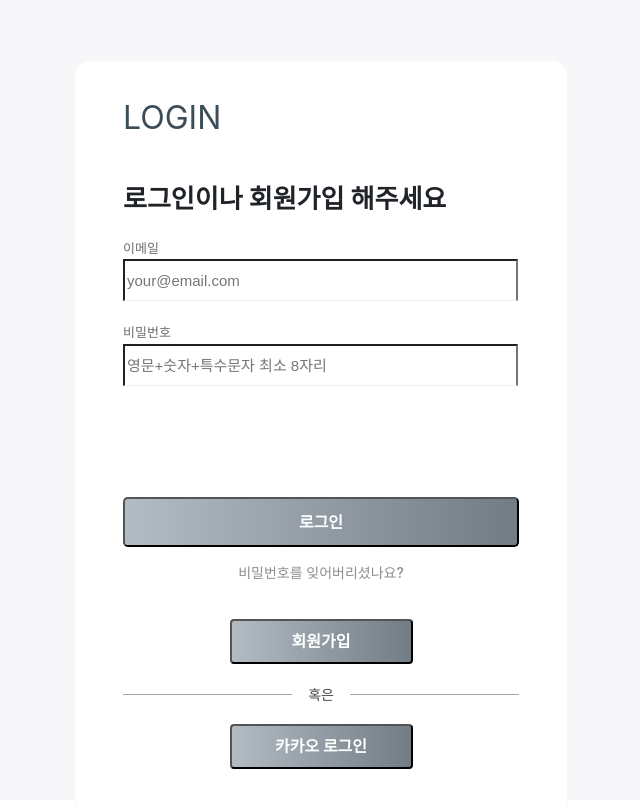
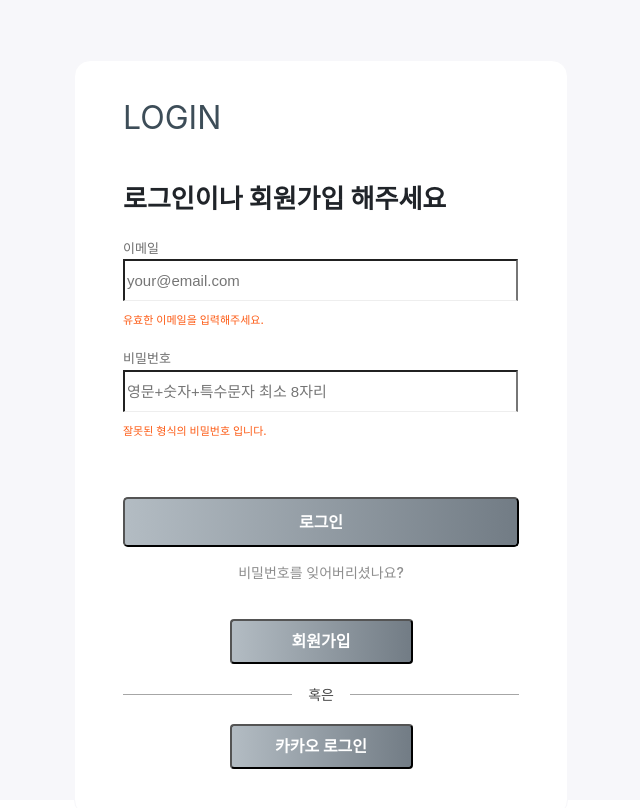
Before and after one commit to Joe-wonho/blog-side, a React (Create React App) app in the folder client/: page /login in a window 1280 px wide. Shown: the top 808 px of the page, without its empty margins (319-959 px from the left). Built offline with nearby package versions, Linux system fonts and the light colour scheme.

Commit message:
feat: 로그인 회원가입 기능 구현

```diff
--- a/client/package.json
+++ b/client/package.json
@@ -7,10 +7,13 @@
     "@testing-library/react": "^13.4.0",
     "@testing-library/user-event": "^13.5.0",
     "@types/jest": "^27.5.2",
+    "@types/lodash": "^4.14.195",
     "@types/node": "^16.18.34",
     "@types/react": "^18.2.7",
     "@types/react-dom": "^18.2.4",
+    "axios": "^1.4.0",
     "bootstrap": "^5.3.0",
+    "lodash": "^4.17.21",
     "react": "^18.2.0",
     "react-bootstrap": "^2.7.4",
     "react-dom": "^18.2.0",
--- a/client/src/components/Login/Login.tsx
+++ b/client/src/components/Login/Login.tsx
@@ -2,8 +2,9 @@ import React from 'react';
 import styled from 'styled-components';
 import LoginForm from './LoginForm';
 import { useNavigate } from 'react-router';
-// interface LoginProps {}
-
+import { useState } from 'react';
+import axios from 'axios';
+import { emailValidation, pwdValidation } from '../Signup/validation';
 const LoginContainer = styled.div`
   padding: 0 24px;
   height: 100%;
@@ -107,17 +108,38 @@ const CustomLink = styled.div`
     }
   }
 `;
+
 const Login = () => {
+  const [loginForm, setLoginForm] = useState({ email: '', password: '' });
+
   const navigate = useNavigate();
+
   const onClickSignup = () => {
     navigate('/signup');
   };
+
+  const onClickLogin = async (event: React.MouseEvent<HTMLButtonElement>) => {
+    event.preventDefault();
+    if (emailValidation(loginForm.email)[0] === false || pwdValidation(loginForm.password)[0] === false) {
+      alert('올바른 정보를 입력해주세요');
+    } else {
+      console.log(loginForm);
+      //  이부분에서 서버와 통신하면 된다.
+      // try {
+      //   await axios.post('http://localhost:8080/login', loginForm);
+      // } catch (err: any) {
+      //   console.log('axios 에러');
+      //   throw new Error(err);
+      // }
+    }
+  };
+
   return (
     <LoginContainer>
       <Title>로그인이나 회원가입 해주세요</Title>
-      <LoginForm />
+      <LoginForm loginForm={loginForm} setLoginForm={setLoginForm} />
       <BtnBox>
-        <LoginBtn>로그인</LoginBtn>
+        <LoginBtn onClick={onClickLogin}>로그인</LoginBtn>
         <CustomLink>
           <span className='forgot-password'>비밀번호를 잊어버리셨나요?</span>
         </CustomLink>
--- a/client/src/components/Login/LoginForm.tsx
+++ b/client/src/components/Login/LoginForm.tsx
@@ -1,7 +1,8 @@
 import styled from 'styled-components';
+import { emailValidation, pwdValidation } from '../Signup/validation';
 
 const LoginFormContainer = styled.form``;
-//Inputform Box
+
 const InputBox = styled.div`
   height: 200px;
   font-weight: 500;
@@ -55,22 +56,38 @@ const ValidDesc = styled.p`
   font-size: 11px;
   color: rgb(253, 91, 21);
 `;
-const LoginForm = () => {
+
+interface LoginFormProps {
+  loginForm: { email: string; password: string };
+  setLoginForm(loginForm: { email: string; password: string }): void;
+}
+
+const LoginForm = ({ loginForm, setLoginForm }: LoginFormProps) => {
+  const onChange = (e: React.ChangeEvent<HTMLInputElement>) => {
+    const { name, value } = e.target;
+    setLoginForm({
+      ...loginForm,
+      [name]: value,
+    });
+  };
   return (
     <LoginFormContainer>
       <InputBox>
         <label htmlFor='email'>이메일</label>
         <div className='input-box'>
-          <input type='email' id='email' name='email' placeholder='your@email.com'></input>
+          <input type='email' id='email' name='email' placeholder='your@email.com' onChange={onChange}></input>
           <HrTag className='hrtag' />
         </div>
-        <hr></hr>
+        {emailValidation(loginForm.email)[0] ? null : <ValidDesc>{emailValidation(loginForm.email)[1]}</ValidDesc>}
+        <hr />
+
         <label htmlFor='password'>비밀번호</label>
         <div className='input-box'>
-          <input type='password' id='password' name='password' placeholder='영문+숫자+특수문자 최소 8자리'></input>
+          <input type='password' id='password' name='password' placeholder='영문+숫자+특수문자 최소 8자리' onChange={onChange}></input>
           <HrTag className='hrtag' />
         </div>
-        <hr></hr>
+        {pwdValidation(loginForm.password)[0] ? null : <ValidDesc>{pwdValidation(loginForm.password)[1]}</ValidDesc>}
+        <hr />
       </InputBox>
     </LoginFormContainer>
   );
--- a/client/src/components/Signup/Signup.tsx
+++ b/client/src/components/Signup/Signup.tsx
@@ -2,6 +2,11 @@ import styled from 'styled-components';
 import SignupForm from './SignupForm';
 import { useNavigate } from 'react-router';
 import { useState } from 'react';
+import { inputsState } from '../../recoil/signup';
+import { useRecoilState } from 'recoil';
+import axios from 'axios';
+import defaultProfile from '../../assets/profile.jpg';
+import { emailValidation, pwdValidation, checkPwdValidation } from './validation';
 const SignupContainer = styled.div`
   padding: 0 24px;
   height: 100%;
@@ -57,20 +62,55 @@ export interface FileUpload {
 }
 
 const Signup = () => {
+  // eslint-disable-next-line @typescript-eslint/no-unused-vars
+  const [form, setForm] = useRecoilState(inputsState);
+  const [file, setFile] = useState<FileList | null>(null);
+  const defaultImg = new File([defaultProfile], 'default.jpg', { type: 'image/jpg' });
+
   const navigate = useNavigate();
+
   const onClickCancle = () => {
     navigate('/login');
   };
-  const [file, setFile] = useState<FileList | null>(null);
 
-  const onSubmit = () => {};
+  const onSubmit = async (event: React.MouseEvent<HTMLButtonElement>) => {
+    event.preventDefault();
+
+    const formData = new FormData();
+    formData.append('email', form.email);
+    formData.append('password', form.password);
+    formData.append('name', form.name);
+    formData.append('nickname', form.nickname);
+    if (file) {
+      formData.append('profile', file[0]);
+    } else {
+      formData.append('profile', defaultImg);
+    }
+    if (
+      emailValidation(form.email)[0] === false ||
+      pwdValidation(form.password)[0] === false ||
+      checkPwdValidation(form.password, form.pwdCheck)[0] === false
+    ) {
+      alert('올바른 정보를 입력해주세요');
+    } else {
+      //이부분에서 서버와 통신하면 된다.
+      // try {
+      //   await axios.post('http://localhost:8080/signup', formData, {
+      //     headers: { 'content-type': 'multipart/form-data' },
+      //   });
+      // } catch (err: any) {
+      //   console.log('axios 에러');
+      //   throw new Error(err);
+      // }
+    }
+  };
   return (
     <SignupContainer>
       <InputBox>
         <SignupForm file={file} setFile={setFile}></SignupForm>
       </InputBox>
       <BtnBox>
-        <SignupBtn>확인</SignupBtn>
+        <SignupBtn onClick={onSubmit}>확인</SignupBtn>
         <SignupBtn onClick={onClickCancle}>취소</SignupBtn>
       </BtnBox>
     </SignupContainer>
--- a/client/src/components/Signup/SignupForm.tsx
+++ b/client/src/components/Signup/SignupForm.tsx
@@ -2,8 +2,8 @@ import styled from 'styled-components';
 import ImgInput from './ImgInput';
 import { inputsState } from '../../recoil/signup';
 import { useRecoilState } from 'recoil';
-import { useState } from 'react';
 import { FileUpload } from './Signup';
+import { emailValidation, pwdValidation, checkPwdValidation } from './validation';
 
 const SignupFormContainer = styled.form`
   hr {
@@ -64,13 +64,19 @@ const EmailCheck = styled.div`
     font-weight: 600;
   }
 `;
+const ValidDesc = styled.p`
+  margin: 10px 0 20px;
+  font-size: 11px;
+  color: rgb(109, 109, 109);
+  &.false-input {
+    color: rgb(253, 91, 21);
+  }
+`;
 
 const SignupForm = ({ file, setFile }: FileUpload) => {
   const [form, setForm] = useRecoilState(inputsState);
 
-  const [pwdCheck, setPwdCheck] = useState<string>('');
-
-  const { name, nickname, email, password } = form;
+  const { name, nickname, email, password, pwdCheck } = form;
 
   const onChange = (e: React.ChangeEvent<HTMLInputElement>) => {
     const { name, value } = e.target;
@@ -80,9 +86,6 @@ const SignupForm = ({ file, setFile }: FileUpload) => {
     });
   };
 
-  const onChangePwdCheck = (e: React.ChangeEvent<HTMLInputElement>) => {
-    setPwdCheck(e.target.value);
-  };
   return (
     <SignupFormContainer>
       <label htmlFor='email'>이메일</label>
@@ -91,6 +94,7 @@ const SignupForm = ({ file, setFile }: FileUpload) => {
         <HrTag className='hrtag' />
         <EmailCheck>중복확인</EmailCheck>
       </div>
+      {emailValidation(email)[0] ? null : <ValidDesc className='false-input'>{emailValidation(email)[1]}</ValidDesc>}
       <hr />
 
       <label htmlFor='password'>비밀번호</label>
@@ -98,20 +102,15 @@ const SignupForm = ({ file, setFile }: FileUpload) => {
         <input type='password' id='password' name='password' value={password} onChange={onChange} placeholder='영문+숫자+특수문자 최소 8자리'></input>
         <HrTag className='hrtag' />
       </div>
+      {pwdValidation(password)[0] ? null : <ValidDesc className='false-input'>{pwdValidation(password)[1]}</ValidDesc>}
       <hr />
 
       <label htmlFor='password-check'>비밀번호 확인</label>
       <div className='input-box'>
-        <input
-          type='password'
-          id='password-check'
-          name='passwordCheck'
-          placeholder='비밀번호 확인'
-          value={pwdCheck}
-          onChange={onChangePwdCheck}
-        ></input>
+        <input type='password' id='password-check' name='pwdCheck' placeholder='비밀번호 확인' value={pwdCheck} onChange={onChange}></input>
         <HrTag className='hrtag' />
       </div>
+      {checkPwdValidation(password, pwdCheck)[0] ? null : <ValidDesc className='false-input'>{checkPwdValidation(password, pwdCheck)[1]}</ValidDesc>}
       <hr />
 
       <label htmlFor='name'>이름</label>
@@ -119,6 +118,7 @@ const SignupForm = ({ file, setFile }: FileUpload) => {
         <input type='text' id='name' name='name' value={name} onChange={onChange} placeholder='이름'></input>
         <HrTag className='hrtag' />
       </div>
+      {/* {commonValidation(name)[0] ? null : <ValidDesc className='false-input'>{commonValidation(name)[1]}</ValidDesc>} */}
       <hr />
 
       <label htmlFor='nickname'>닉네임</label>
--- /dev/null
+++ b/client/src/components/Signup/validation.ts
@@ -0,0 +1,31 @@
+const emailValidation = (str: string) => {
+  const regexEmail = /^[\w]+@([\w]+\.)+[a-z]{2,4}$/;
+  if (!regexEmail.test(str)) {
+    return [false, '유효한 이메일을 입력해주세요.'];
+  }
+  return [true, '유효한 이메일 입니다.'];
+  // return regexEmail.test(str);
+};
+const pwdValidation = (str: string) => {
+  const regexPwd = /(?=.*?[a-zA-Z])(?=.*?[0-9])(?=.*?[#?!@$ %^&*-]).{8,}$/gm;
+  if (!regexPwd.test(str)) {
+    return [false, '잘못된 형식의 비밀번호 입니다.'];
+  }
+  return [true, '유효한 비밀번호 입니다.'];
+};
+//비밀번호 비밀번호 확인 이  다르면 처리
+const checkPwdValidation = (password: string, passwordCheck: string) => {
+  if (password !== passwordCheck) {
+    return [false, '비밀번호가 일치하지 않습니다.'];
+  }
+  return [true, '비밀번호가 일치합니다.'];
+};
+const commonValidation = (str: string) => {
+  const regexCommon = /^[a-zA-Zㄱ-힣0-9\s]{1,10}$/;
+  if (!regexCommon.test(str)) {
+    return [false, ''];
+  }
+  return [true, '유효합니다'];
+};
+
+export { emailValidation, pwdValidation, checkPwdValidation, commonValidation };
--- a/client/src/recoil/signup.ts
+++ b/client/src/recoil/signup.ts
@@ -5,11 +5,8 @@ export interface ISignupForm {
   nickname: string;
   email: string;
   password: string;
+  pwdCheck: string;
 }
-
-// export interface ProfileImg {
-//   profile: FileList | null;
-// }
 
 export const inputsState = atom<ISignupForm>({
   key: 'inputsState',
@@ -18,10 +15,6 @@ export const inputsState = atom<ISignupForm>({
     nickname: '',
     email: '',
     password: '',
+    pwdCheck: '',
   },
 });
-
-// export const profileImg = atom<ProfileImg>({
-//   key: 'profileImg',
-//   default: null,
-// });
```
Also changed, not shown: client/tsconfig.json (+2 -8 lines), 1 other file (tests, documents, lock files or other folders).
